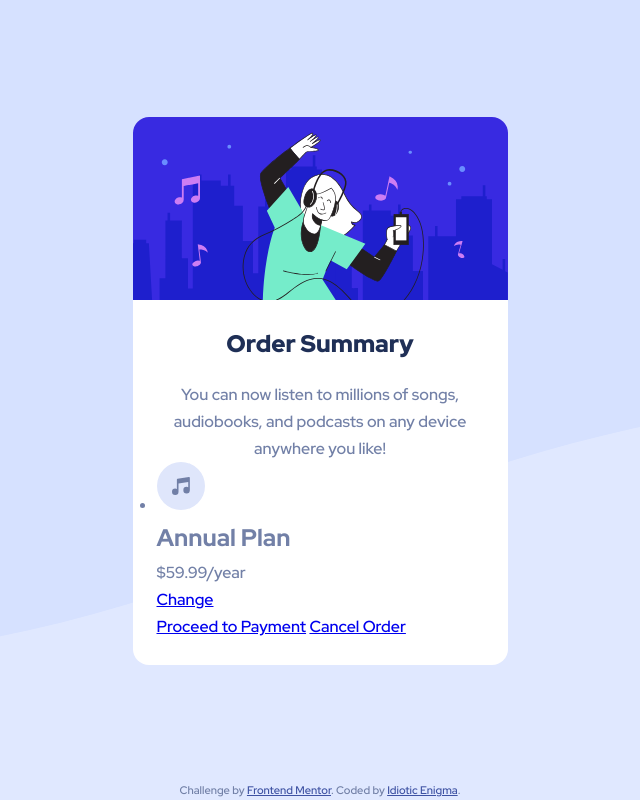
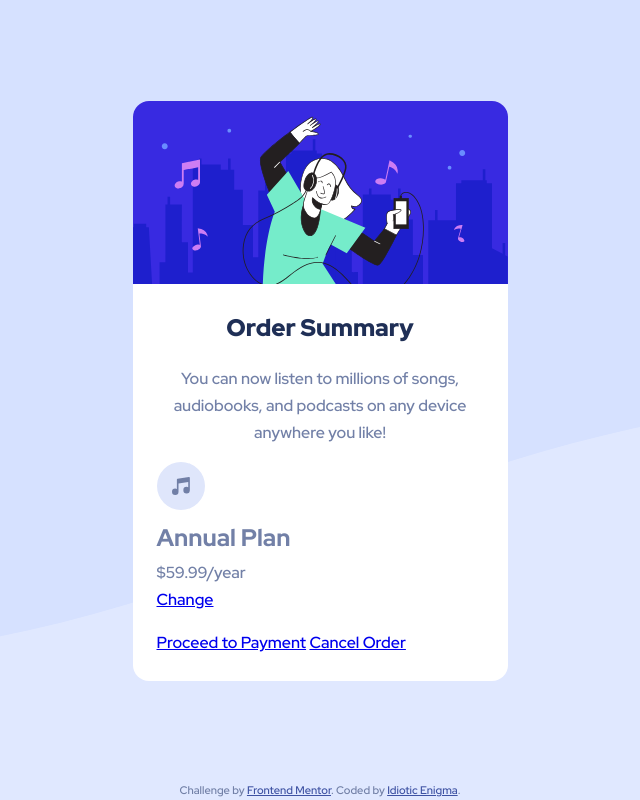
Before and after one commit to idiotic-enigma/order-summary-component, a website: page index.html in a window 1280 px wide. Shown: the whole page, without its empty margins (320-960 px from the left). Drawn offline with nearby package versions, Linux system fonts and the light colour scheme; files that its build step writes are made by us from their sources.

Commit message:
Applied styles for list container

```diff
--- a/sass/components/_order-summary.scss
+++ b/sass/components/_order-summary.scss
@@ -24,6 +24,12 @@
 		color: $col-first-tone4;
 	}
 
-	/*	- Text */
+	/*	Text */
 	&__text { text-align: center; }
+
+	/*	Item list */
+	&__list {
+		margin: 1.6rem 0;
+		list-style: none;
+	}
 }
```
